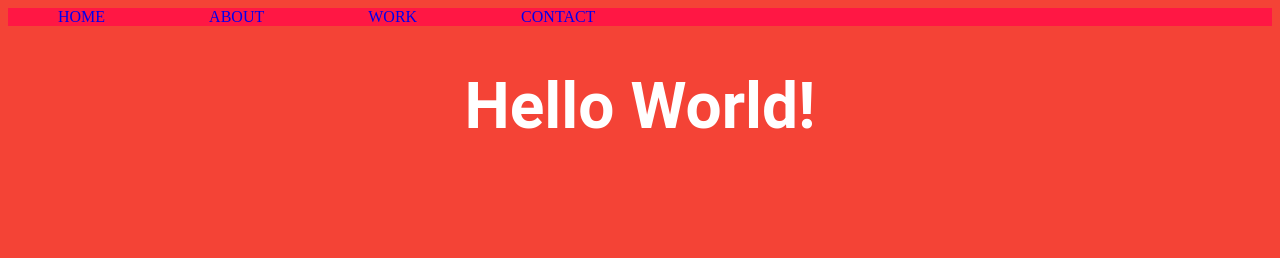
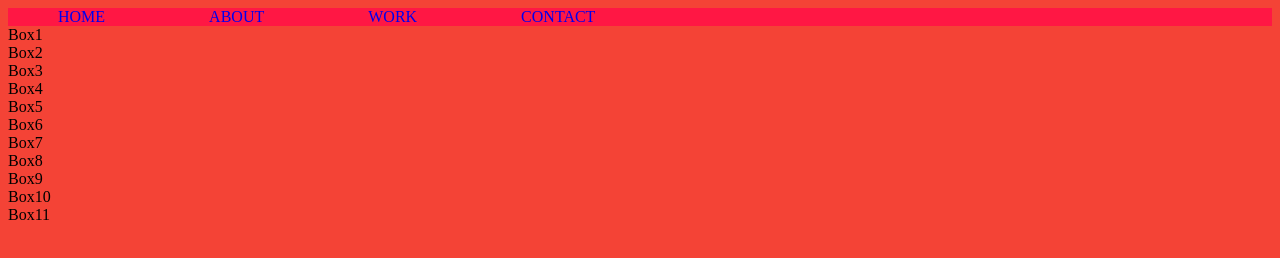
Before and after one commit to noloho/noloho.github.io, a plain HTML site: page index.html in a window 1280 px wide. Drawn offline with Linux system fonts and the light colour scheme.

Commit message:
Update index.html

```diff
--- a/index.html
+++ b/index.html
@@ -12,7 +12,19 @@
             <a href="work">WORK</a>
             <a href="contact">CONTACT</a>
         </nav>
-            <h1>Hello World!</h1>
+            <div class="container">
+   <div>Box1</div>
+   <div>Box2</div>
+   <div>Box3</div>
+   <div>Box4</div>
+   <div>Box5</div>
+   <div>Box6</div>
+   <div>Box7</div>
+   <div>Box8</div>
+   <div>Box9</div>
+   <div>Box10</div>
+   <div>Box11</div>
+</div>
 
     </body>
 </html>
```
